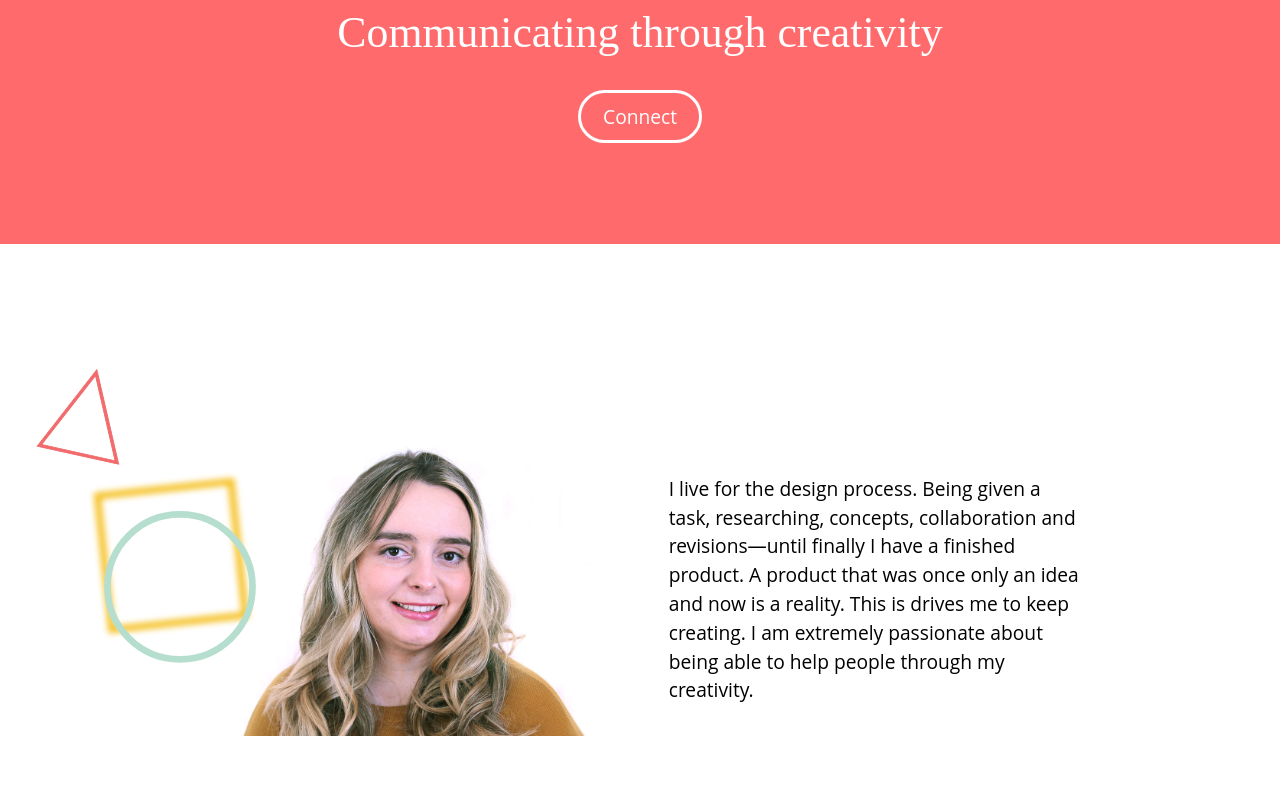
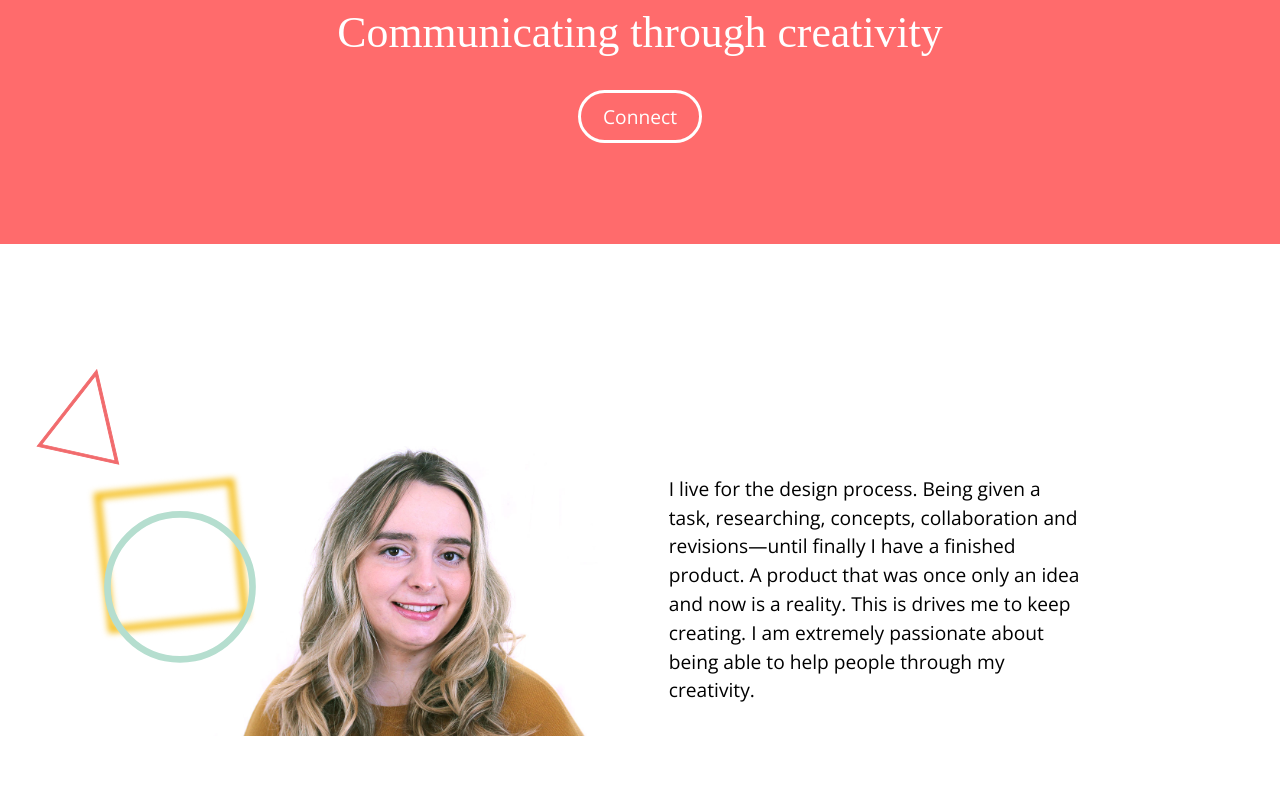
Before and after one commit to jenna-brady/portfolio, a Jekyll site: the page built from index.html, in a window 1280 px wide. Shown: the part 370-1161 px from the top of the page. Built offline with Jekyll 4.4.1, drawn with Linux system fonts in a browser that asks for light colours; some web fonts are replaced.

Commit message:
changed fonts

```diff
--- a/_layouts/default.html
+++ b/_layouts/default.html
@@ -5,7 +5,7 @@
   <title>Jenna Brady</title>
   <meta name="viewport" content="width=device-width,initial-scale=1">
   <link rel="shortcut icon" type="image/svg" href="{{site.baseurl}}/images/favicon.svg">
-  <link href="https://fonts.googleapis.com/css?family=Open+Sans+Condensed:300" rel="stylesheet">
+  <link href="https://fonts.googleapis.com/css?family=Megrim|Open+Sans:300,400,600,700" rel="stylesheet">
   <link href="https://fonts.googleapis.com/css?family=Megrim" rel="stylesheet">
   <link href="{{site.baseurl}}/css/modules.css" rel="stylesheet">
   <link href="{{site.baseurl}}/css/grid.css" rel="stylesheet">
--- a/css/main.css
+++ b/css/main.css
@@ -7,11 +7,6 @@
 body {
   overflow-x: hidden;
 }
-
-.home-banner-text {
-  font-family: 'Megrim', cursive;
-}
-
 
 .banner-text-portfolio {
   color: #fff;
```
